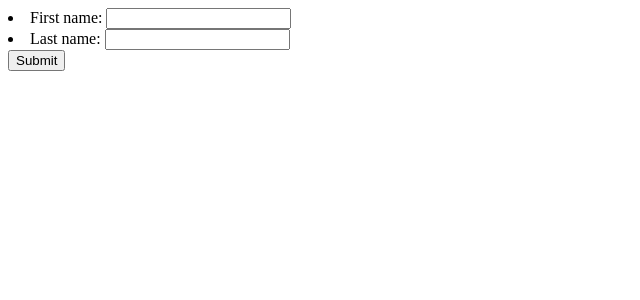
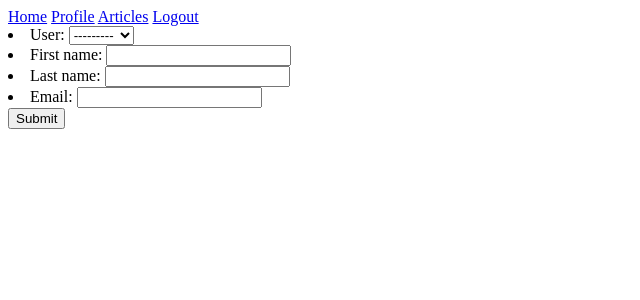
Before and after one commit to Chameleon87/DjangoUserReg, a Django app: page /accounts/edit_profile/ in a window 1280 px wide. Shown: the top 300 px of the page, without its empty margins (0-640 px from the left). Run offline with Django 3.2, Linux system fonts and the light colour scheme; the visitor is signed in with stand-in values (Sample User, id 1); data comes from the database, SQL or seed files in the repository.

Commit message:
Fixing stuff... the edit_profile function isn't working correctly

```diff
--- a/UserReg/views.py
+++ b/UserReg/views.py
@@ -32,7 +32,7 @@ def register_user(request):
         form = RegistrationForm(request.POST)
         if form.is_valid():
             form.save()
-            return render(request, 'accounts/register_success.html')
+            return render(request, 'accounts/user_profile.html')
         else:
             return render(request, 'accounts/register.html',
                           {"form" : form})
--- a/article/views.py
+++ b/article/views.py
@@ -22,7 +22,7 @@ def articles(request):
 
 def article(request, id):
     return render_to_response(request, 'article/article.html',
-                              {'article' : Article.objects.get(id)})
+                              {'article' : Article.objects.get(pk=request.Article.id)})
 
 def language(request, language='en-gb'):
     response = HttpResponse("Setting language to %s" % language)
--- a/templates/accounts/edit_profile.html
+++ b/templates/accounts/edit_profile.html
@@ -6,8 +6,4 @@
 
       <input type='Submit' value='Submit'>
   </form>
-
-
-
-
 {% endblock %}
--- a/templates/accounts/user_profile.html
+++ b/templates/accounts/user_profile.html
@@ -3,13 +3,9 @@
 {% block content %}
 <div class="container">
     <h2>Welcome, {{ user.username }}</h2>
-    <a href="{% url 'all' %}">Articles</a>
-    <a href="{% url 'edit_profile' %}">Edit Profile</a>
-    <a href="{% url 'logout' %}">Logout</a>
 </div>
-
     <p>Your user info!</p>
     <p>{{ user.email }}<p>
     {{ user.first_name }} {{ user.last_name }}
-
+    <p><a href="{% url 'edit_profile' %}">Edit</a></p>
 {% endblock %}
--- a/templates/base/base.html
+++ b/templates/base/base.html
@@ -2,7 +2,20 @@
     <head>
     </head>
 
-    <body>
+<body>
+<div class="navbar">
+    {% if user.is_authenticated %}
+    <a href="{% url 'home' %}">Home</a>
+    <a href="{% url 'user_profile' %}">Profile</a>
+    <a href="{% url 'all' %}">Articles</a>
+    <a href="{% url 'logout' %}">Logout</a>
+    {% else %}
+    <a href="{% url 'home' %}">Home</a>
+    <a href="{% url 'register' %}">Register</a>
+    <a href="{% url 'login' %}">Login</a>
+    {% endif %}
+</div>
+
         {% block content %}
         {% endblock %}
     </body>
--- a/userprofiles/forms.py
+++ b/userprofiles/forms.py
@@ -2,15 +2,16 @@ from django import forms
 from userprofiles.models import UserProfile
 
 class UserProfileForm(forms.ModelForm):
+    email = forms.EmailField()
     first_name = forms.CharField(max_length=30)
     last_name = forms.CharField(max_length=30)
 
     class Meta:
         model = UserProfile
-        fields = ('first_name', 'last_name')
+        fields = ('user' ,'first_name', 'last_name')
 
         def save(self, commit=True):
-            userprofile = super(UserProfile, self).save(commit=False)
+            userprofile = super(UserProfile, self).save(commit=True)
             user.email = self.cleaned_data['email']
             user.first_name = self.cleaned_data['first_name']
             user.last_name = self.cleaned_data['last_name']
--- a/userprofiles/models.py
+++ b/userprofiles/models.py
@@ -1,6 +1,7 @@
 from __future__ import unicode_literals
 
 from django.db import models
+from django.db.models.signals import post_save
 from django.contrib.auth.models import User
 
 # Create your models here.
--- a/userprofiles/views.py
+++ b/userprofiles/views.py
@@ -10,13 +10,17 @@ def user_profile(request):
 
 @login_required
 def edit_user_profile(request):
-    form = UserProfileForm()
     if request.method == "POST":
-        form = UserProfileForm(request.POST, instance=request.user.profile)
+        form = UserProfileForm(data=request.POST, instance=request.user.profile)
         if form.is_valid():
             form.save()
             return render(request, 'accounts/user_profile.html')
         else:
-            return render(request, 'accounts/edit_profile.html', {"form" : form})
+            form = UserProfileForm(instance=profile)
     else:
-        return render(request, 'accounts/edit_profile.html', {"form" : form})
+        form = UserProfileForm()
+        if form.is_valid():
+            form.save()
+            return render(request, 'accounts/user_profile.html')
+        else:
+            return render(request, 'accounts/edit_profile.html', {"form" : form })
```
Also changed, not shown: templates/accounts/register_success.html (deleted, +0 -8 lines), templates/article/articles.html (+1 -6 lines), templates/index.html (+8 -3 lines), 1 other file.
